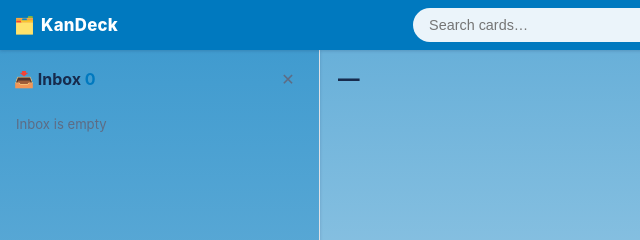
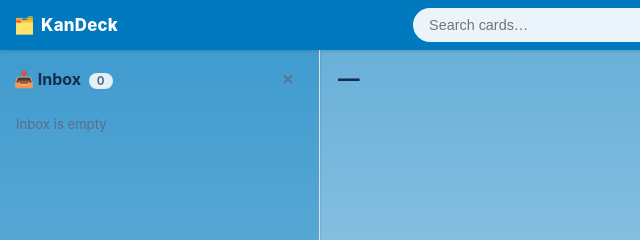
Before and after one commit to cwland/KanDeck, a website: page src/public/index.html in a window 1280 px wide. Shown: the top 240 px of the page, 0-640 px from the left. Drawn offline with Linux system fonts and the light colour scheme; no server answers.

Commit message:
Inbox count in a pill bubble matching the lane counts

```diff
--- a/src/public/styles.css
+++ b/src/public/styles.css
@@ -179,7 +179,11 @@ body.inbox-collapsed .inbox-panel {
   display: flex; align-items: center; justify-content: space-between;
   padding: 12px 14px 8px; font-weight: 700; font-size: 1rem;
 }
-.inbox-head b { color: var(--accent); }
+.inbox-head b {
+  display: inline-block; vertical-align: middle; margin-left: 4px;
+  font-size: .72rem; font-weight: 700; color: var(--text-dim);
+  background: rgba(255, 255, 255, .85); border-radius: 10px; padding: 1px 8px;
+}
 .ghost-icon { background: transparent; color: var(--text-dim); }
 .ghost-icon:hover { background: var(--surface-2); }
 .inbox-list { list-style: none; margin: 0; padding: 4px 14px 8px; overflow-y: auto; flex: 1; display: flex; flex-direction: column; gap: 8px; }
```
